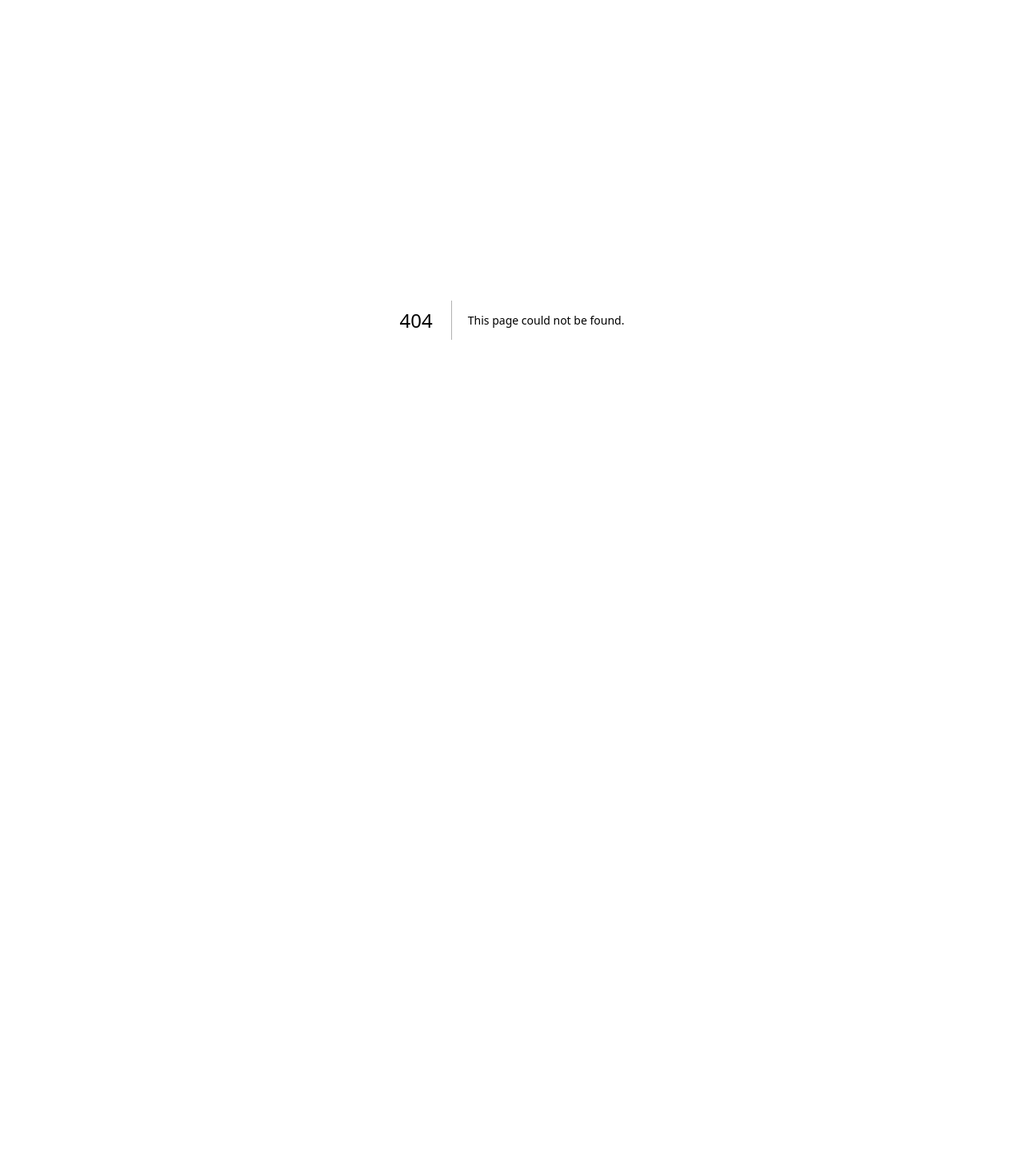
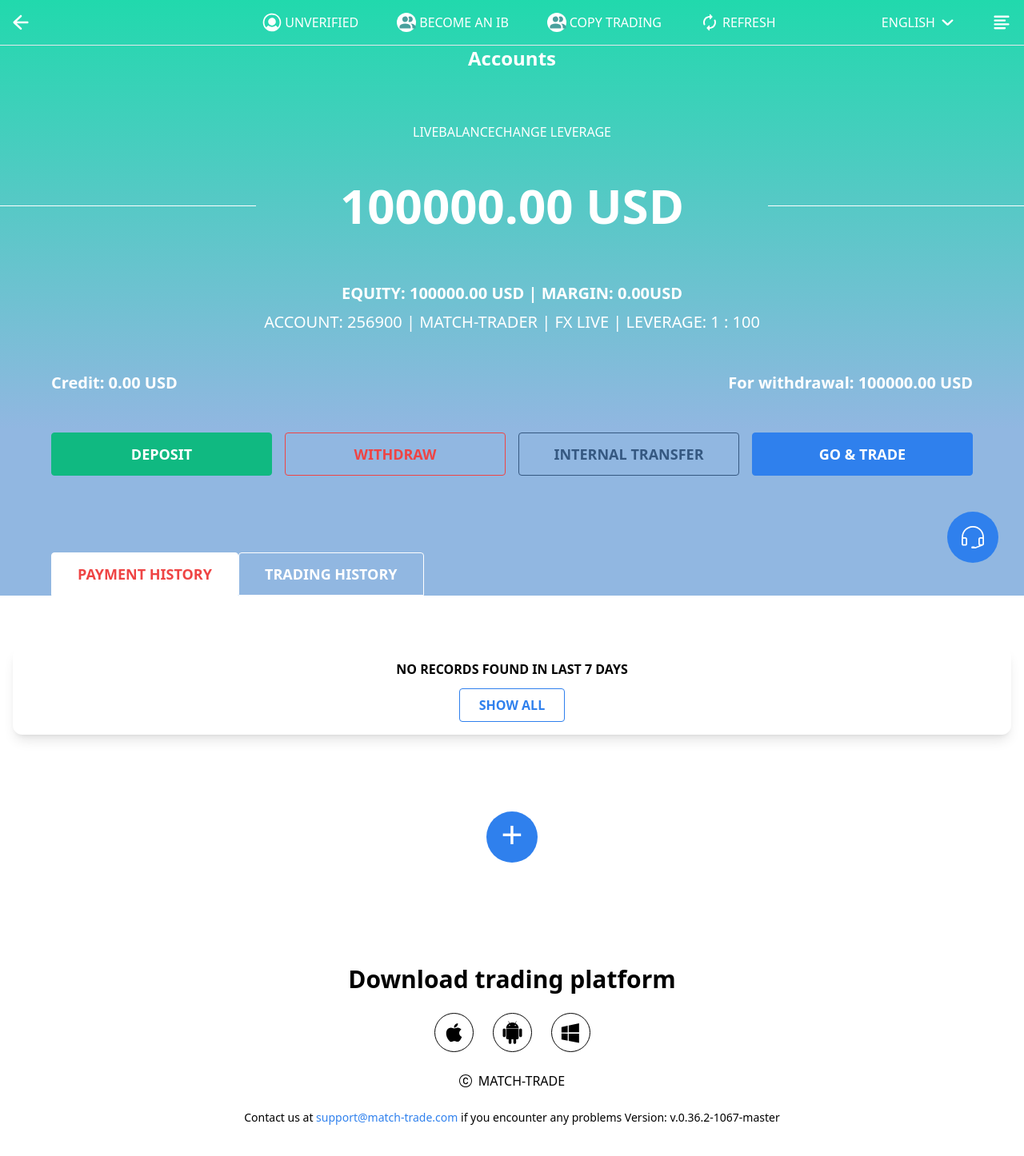
Before and after one commit to AhsanTariq97/atrialogics-forex-trade, a Next.js app: page /frame54 in a window 1280 px wide. Before the commit this address had no page. Shown: the top 1446 px of the page at 80% size. Before the commit the page ends 800 px from the top, so only its background shows below. Built offline with nearby package versions, Linux system fonts and the light colour scheme.

Commit message:
typescript modification for build

```diff
--- a/src/molecules/GraphChart.tsx
+++ b/src/molecules/GraphChart.tsx
@@ -40,7 +40,7 @@
     scales: {
         y: {
             beginAtZero: false,
-            position: 'right',
+            // position: 'right',
         },
     },
     barPercentage: 1,
@@ -85,7 +85,6 @@
     ],
   };
 
-
 const GraphChart = () => {
 
     return (
--- a/src/molecules/PositionsAndOrdersTab.tsx
+++ b/src/molecules/PositionsAndOrdersTab.tsx
@@ -10,22 +10,27 @@
 
     const [showSidebar, setShowSidebar] = useState(false)
 
+    const onTabClick = (e: any) => {
+        setActiveTab(e.target.textContent)
+        setShowSidebar(prev => !prev)
+    }
+
   return (
     <div className='px-4 py-2'>
         <div className='flex items-center justify-between w-full border-b-2 border-[#D9D9D9] text-sm md:text-base'>
             <div className='relative flex items-center justify-between space-x-2 md:space-x-4 '>
                 <Image src={`${showSidebar ? '/assets/icons/menu-close.svg' : '/assets/icons/menu-hamburger.svg'}`} className='sm:hidden brightness-0' alt='' width={20} height={20} onClick={() => setShowSidebar(prev => !prev)} />
-                <h3 className={`hidden sm:block px-1 py-2 ${activeTab === 'OPEN POSITIONS' ? 'text-[#2F80ED] border-b-2 border-[#2F80ED]' : ''}`} onClick={(e) => setActiveTab(e.target.textContent)}>OPEN POSITIONS</h3>
-                <h3 className={`hidden sm:block px-1 py-2 ${activeTab === 'PENDING ORDERS' ? 'text-[#2F80ED] border-b-2 border-[#2F80ED]' : ''}`} onClick={(e) => setActiveTab(e.target.textContent)}>PENDING ORDERS</h3>
-                <h3 className={`hidden sm:block px-1 py-2 ${activeTab === 'FINANCE' ? 'text-[#2F80ED] border-b-2 border-[#2F80ED]' : ''}`} onClick={(e) => setActiveTab(e.target.textContent)}>FINANCE</h3>
-                <h3 className={`hidden sm:block px-1 py-2 ${activeTab === 'CLOSED POSITIONS' ? 'text-[#2F80ED] border-b-2 border-[#2F80ED]' : ''}`} onClick={(e) => setActiveTab(e.target.textContent)}>CLOSED POSITIONS</h3>
+                <h3 className={`hidden sm:block px-1 py-2 ${activeTab === 'OPEN POSITIONS' ? 'text-[#2F80ED] border-b-2 border-[#2F80ED]' : ''}`} onClick={onTabClick}>OPEN POSITIONS</h3>
+                <h3 className={`hidden sm:block px-1 py-2 ${activeTab === 'PENDING ORDERS' ? 'text-[#2F80ED] border-b-2 border-[#2F80ED]' : ''}`} onClick={onTabClick}>PENDING ORDERS</h3>
+                <h3 className={`hidden sm:block px-1 py-2 ${activeTab === 'FINANCE' ? 'text-[#2F80ED] border-b-2 border-[#2F80ED]' : ''}`} onClick={onTabClick}>FINANCE</h3>
+                <h3 className={`hidden sm:block px-1 py-2 ${activeTab === 'CLOSED POSITIONS' ? 'text-[#2F80ED] border-b-2 border-[#2F80ED]' : ''}`} onClick={onTabClick}>CLOSED POSITIONS</h3>
                 {/* Displaying one for small screen based on active */}
                 <h3 className={`sm:hidden px-1 py-2 text-[#2F80ED] border-b-2 border-[#2F80ED]`}>{activeTab}</h3>
                 {showSidebar && <div className='absolute px-8 py-2 -left-4 top-8 sm:hidden bg-slate-300'>
-                    <h3 className={`px-1 py-2 w-max ${activeTab === 'OPEN POSITIONS' ? 'text-[#2F80ED]' : ''}`} onClick={(e) => setActiveTab(e.target.textContent)}>OPEN POSITIONS</h3>
-                    <h3 className={`px-1 py-2 w-max ${activeTab === 'PENDING ORDERS' ? 'text-[#2F80ED]' : ''}`} onClick={(e) => setActiveTab(e.target.textContent)}>PENDING ORDERS</h3>
-                    <h3 className={`px-1 py-2 w-max ${activeTab === 'FINANCE' ? 'text-[#2F80ED]' : ''}`} onClick={(e) => setActiveTab(e.target.textContent)}>FINANCE</h3>
-                    <h3 className={`px-1 py-2 w-max ${activeTab === 'CLOSED POSITIONS' ? 'text-[#2F80ED]' : ''}`} onClick={(e) => setActiveTab(e.target.textContent)}>CLOSED POSITIONS</h3>
+                    <h3 className={`px-1 py-2 w-max ${activeTab === 'OPEN POSITIONS' ? 'text-[#2F80ED]' : ''}`} onClick={onTabClick}>OPEN POSITIONS</h3>
+                    <h3 className={`px-1 py-2 w-max ${activeTab === 'PENDING ORDERS' ? 'text-[#2F80ED]' : ''}`} onClick={onTabClick}>PENDING ORDERS</h3>
+                    <h3 className={`px-1 py-2 w-max ${activeTab === 'FINANCE' ? 'text-[#2F80ED]' : ''}`} onClick={onTabClick}>FINANCE</h3>
+                    <h3 className={`px-1 py-2 w-max ${activeTab === 'CLOSED POSITIONS' ? 'text-[#2F80ED]' : ''}`} onClick={onTabClick}>CLOSED POSITIONS</h3>
                 </div>}
             </div>
             {(activeTab === 'FINANCE' || activeTab === 'CLOSED POSITIONS') && <div className='hidden xl:flex items-center justify-center space-x-8 text-[#535353]'>
--- a/src/pages/api/captcha.ts
+++ b/src/pages/api/captcha.ts
@@ -1,4 +1,4 @@
-const validateCaptcha = (response_key) => {
+const validateCaptcha = (response_key: any) => {
     return new Promise((resolve, reject) => {
       const secret_key = process.env.RECAPTCHA_SECRET_KEY
 
@@ -21,3 +21,5 @@
         })
     })
 }
+
+export {}
--- /dev/null
+++ b/src/pages/frame54.tsx
@@ -0,0 +1,118 @@
+import React from 'react'
+import Head from 'next/head'
+import Image from 'next/image'
+
+const Frame46Page = () => {
+  return (
+    <>
+      <Head>
+        <title>Create Next App</title>
+        <meta name="description" content="Generated by create next app" />
+        <meta name="viewport" content="width=device-width, initial-scale=1" />
+        <link rel="icon" href="/favicon.ico" />
+      </Head>
+      <main>
+        <div className='text-white bg-gradient'>
+            <nav className='flex items-center justify-between p-4 border-b'>
+                <Image src='/assets/icons/backarrow.svg' alt='' width={20} height={20} />
+                <div className='items-center justify-between hidden pl-40 space-x-12 lg:flex'>
+                    <div className='flex items-center justify-between space-x-1'>
+                        <Image src='/assets/icons/unverified.svg' alt='' width={24} height={24} />
+                        <h4>UNVERIFIED</h4>
+                    </div>
+                    <div className='flex items-center justify-between space-x-1'>
+                        <div className='bg-white rounded-full w-max'>
+                            <Image src='/assets/icons/users.svg' alt='' width={24} height={24} />
+                        </div>
+                        <h4>BECOME AN IB</h4>
+                    </div>
+                    <div className='flex items-center justify-between space-x-1'>
+                        <div className='bg-white rounded-full w-max'>
+                            <Image src='/assets/icons/users.svg' alt='' width={24} height={24} />
+                        </div>
+                        <h4>COPY TRADING</h4>
+                    </div>
+                    <div className='flex items-center justify-between space-x-1'>
+                        <Image src='/assets/icons/refresh.svg' alt='' width={24} height={24} />
+                        <h4>REFRESH</h4>
+                    </div>
+                </div>
+                <div className='flex items-center justify-between space-x-12'>
+                    <div className='flex items-center justify-between space-x-2'>
+                        <h4>ENGLISH</h4>
+                        <Image src='/assets/icons/dropdown2.svg' alt='' width={15} height={15} />
+                    </div>
+                    <Image src='/assets/icons/menuicon.svg' alt='' width={24} height={24} />
+                </div>
+            </nav>
+            <div className='flex flex-col items-center justify-between'>
+                <h2 className='text-2xl font-bold'>Accounts</h2>
+                <div className='relative flex flex-col items-center justify-between px-4 py-16 pb-12 space-y-4 sm:flex-row md:px-16 sm:space-y-0'>
+                    <h3>LIVE</h3>
+                    <h3>BALANCE</h3>
+                    <h3>CHANGE LEVERAGE</h3>
+                </div>
+            </div>
+            <div className="relative py-8">
+                <div className="absolute z-10 p-4 text-5xl font-bold transform -translate-x-1/2 -translate-y-1/2 top-1/2 left-1/2 sm:text-6xl min-w-max">100000.00 USD</div>
+                <div className="absolute left-0 z-0 hidden w-1/6 h-px bg-white lg:w-1/4 md:block top-1/2"></div>
+                <div className="absolute right-0 z-0 hidden w-1/6 h-px bg-white lg:w-1/4 md:block top-1/2"></div>
+            </div>
+            <div className='flex flex-col items-center justify-between px-4 py-16 space-y-12 md:px-16'>
+                <div className='flex flex-col items-start justify-between space-y-2 md:items-center'>
+                    <h3 className='text-xl font-bold'>EQUITY:  100000.00 USD  |   MARGIN:  0.00USD</h3>
+                    <p className='text-xl'>ACCOUNT:  256900  |   MATCH-TRADER  |  FX LIVE   |    LEVERAGE:  1  :  100</p>
+                </div>
+                <div className='flex items-center justify-between w-full'>
+                    <h3 className='text-xl font-bold'>Credit:  0.00 USD</h3>
+                    <h3 className='pl-8 text-xl font-bold text-right'>For withdrawal: 100000.00  USD</h3>
+                </div>
+                <div className='flex flex-col items-center justify-center w-full space-y-4 lg:space-y-0 lg:space-x-4 lg:flex-row'>
+                    <button className='text-lg font-bold border border-[#10B981] rounded bg-[#10B981] min-w-56 w-[295px] py-3'>DEPOSIT</button>
+                    <button className='text-lg font-bold border border-[#EF4444] rounded text-[#EF4444] min-w-56 w-[295px] py-3'>WITHDRAW</button>
+                    <button className='text-lg font-bold border border-[#355881] rounded text-[#355881] min-w-56 w-[295px] py-3'>INTERNAL TRANSFER</button>
+                    <button className='text-lg font-bold border border-[#2F80ED] rounded bg-[#2F80ED] min-w-56 w-[295px] py-3'>GO & TRADE</button>
+                </div>
+            </div>
+            <div className='flex items-center justify-start px-4 pt-8 md:px-16'>
+                <button className='text-lg font-bold border border-white rounded-t text-[#EF4444] bg-white px-8 py-3'>PAYMENT HISTORY</button>
+                <button className='px-8 py-3 text-lg font-bold border border-white rounded-t'>TRADING HISTORY</button>
+            </div>
+            <div className='bg-[#2F80ED] p-2 w-16 h-16 flex justify-center items-center rounded-full fixed bottom-24 right-8 cursor-pointer'>
+                <Image src='/assets/icons/earphones.svg' alt='' width={28} height={28} className='' />
+            </div>
+        </div>
+        <div className='flex flex-col items-center justify-between px-4 py-16 space-y-24'>
+            <div className='flex flex-col items-center justify-between w-full py-4 space-y-3 shadow-lg rounded-xl'>
+                <h4 className='font-semibold'>NO RECORDS FOUND IN LAST 7 DAYS</h4>
+                <button className='border border-[#2F80ED] rounded py-2 px-6 text-[#2F80ED] font-semibold'>SHOW ALL</button>
+            </div>
+            <div className='bg-[#2F80ED] pt-0 p-2 w-16 h-16 flex justify-center items-center rounded-full cursor-pointer'>
+                <p className='text-5xl text-white'>+</p>
+            </div>
+            <div className='flex flex-col items-center justify-between pt-8 space-y-6'>
+                <h2 className='text-3xl font-semibold text-center'>Download trading platform</h2>
+                <div className='flex items-center justify-between space-x-6'>
+                    <div className='p-2 border border-black rounded-full'>
+                        <Image src='/assets/icons/apple.svg' alt='' width={31} height={31} className='' />
+                    </div>
+                    <div className='p-2 border border-black rounded-full'>
+                        <Image src='/assets/icons/android.svg' alt='' width={31} height={31} className='' />
+                    </div>
+                    <div className='p-2 border border-black rounded-full'>
+                        <Image src='/assets/icons/windows.svg' alt='' width={31} height={31} className='' />
+                    </div>
+                </div>
+                <div className='flex items-center justify-between space-x-2'>
+                    <Image src='/assets/icons/copyright.svg' alt='' width={16} height={16} className='' />
+                    <h5>MATCH-TRADE</h5>
+                </div>
+                <p className='text-sm'>Contact us at <a className='text-[#2F80ED]' href="mailto:support@match-trade.com">support@match-trade.com</a> if you encounter any problems  Version: v.0.36.2-1067-master</p>
+            </div>
+        </div>
+      </main>
+    </>
+  )
+}
+
+export default Frame46Page
```
